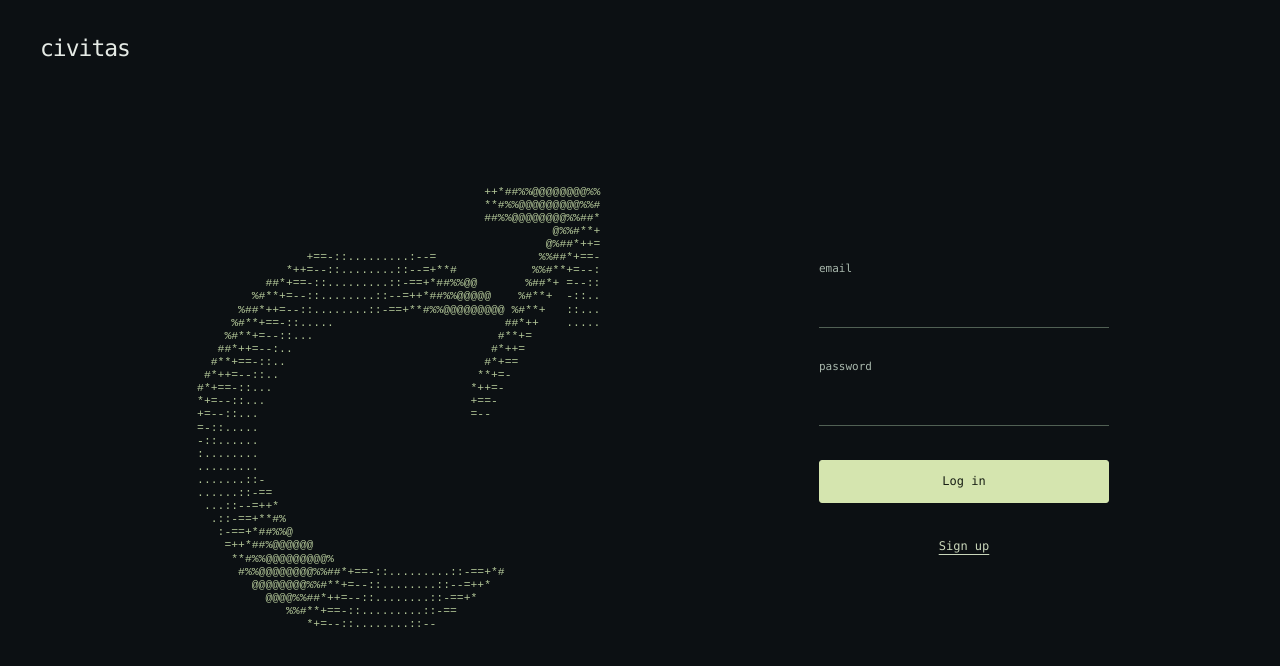
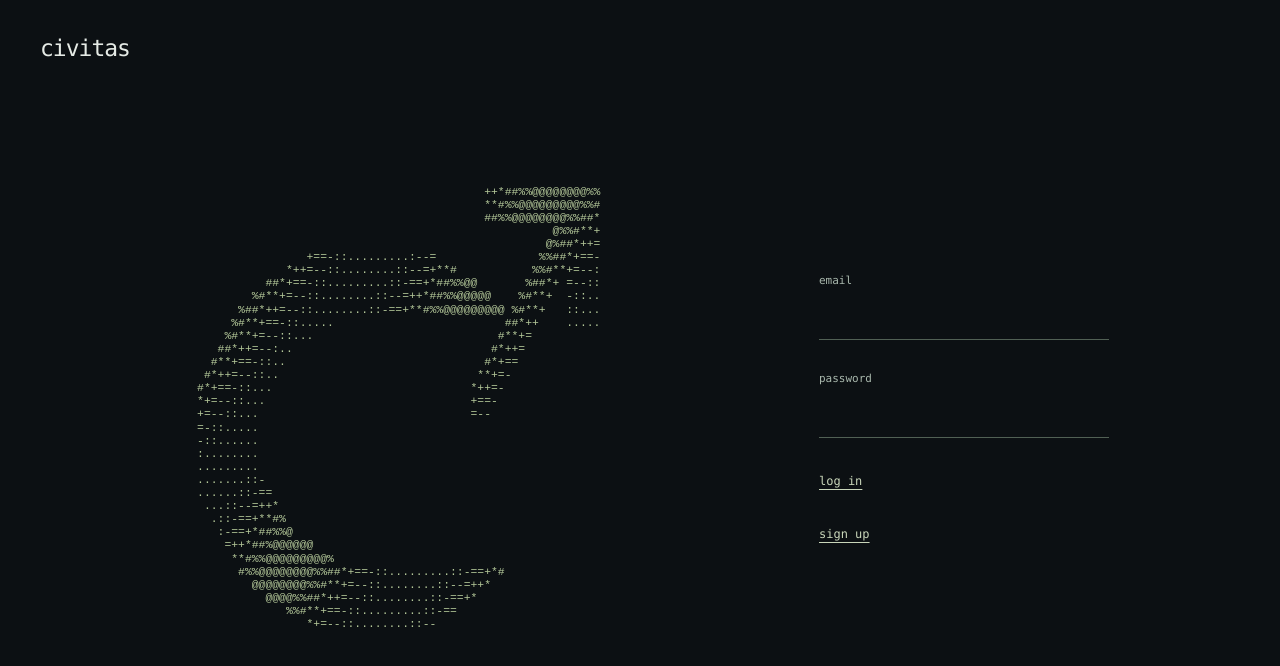
Before and after one commit to andyjyzhang/civitas, a Next.js app in the folder apps/web/: page / in a window 1280 px wide. Shown: the top 666 px of the page. Built offline with nearby package versions, Linux system fonts and the light colour scheme.

Commit message:
style(web): remove logo border and simplify auth links

```diff
--- a/apps/web/app/globals.css
+++ b/apps/web/app/globals.css
@@ -26,7 +26,7 @@ h3 { font-weight: 500; }
 .sidebar { width: 238px; padding: 34px 22px 26px; position: fixed; inset: 0 auto 0 0; background: #101619; border-right: 1px solid var(--line); display: flex; flex-direction: column; }
 .brand { display: inline-flex; align-items: center; font-size: 25px; font-weight: 500; letter-spacing: -1px; }
 .brand-dot { color: var(--lime); }
-.mark { width: 32px; height: 32px; border: 1px solid #617453; color: var(--lime); margin-right: 10px; display: grid; place-items: center; position: relative; font-size: 25px; }
+.mark { width: 32px; height: 32px; border: 0; color: var(--lime); margin-right: 10px; display: grid; place-items: center; position: relative; font-size: 25px; }
 .mark span { position: absolute; font-size: 14px; right: 0; top: -5px; }
 .sidebar-caption { font-size: 10px; color: #8d9d91; margin-top: 12px; }
 .nav-active { display: flex; gap: 10px; align-items: center; border: 1px solid #3c4d3c; color: #d5e5af; padding: 12px; margin-top: 45px; background: #1c271f; font-size: 11px; }
--- a/apps/web/app/landing-login.tsx
+++ b/apps/web/app/landing-login.tsx
@@ -31,7 +31,7 @@ export default function LandingLogin() {
     <label htmlFor="login-email">email<input id="login-email" name="email" type="email" autoComplete="username" maxLength={254} required disabled={busy}/></label>
     <label htmlFor="login-password">password<input id="login-password" name="password" type="password" autoComplete={signup ? 'new-password' : 'current-password'} minLength={signup ? 12 : undefined} placeholder={signup ? '12+ characters' : undefined} maxLength={128} required disabled={busy}/></label>
     {error && <p className="login-error" role="alert">{error}</p>}
-    <button className="primary" disabled={busy}>{busy ? (signup ? 'Creating account…' : 'Logging in…') : (signup ? 'Create account' : 'Log in')}</button>
-    <button className="auth-toggle" type="button" disabled={busy} onClick={() => { setSignup(value => !value); setError(''); }}>{signup ? 'Log in' : 'Sign up'}</button>
+    <button className="auth-submit" disabled={busy}>{busy ? (signup ? 'creating account…' : 'logging in…') : (signup ? 'sign up' : 'log in')}</button>
+    <button className="auth-toggle" type="button" disabled={busy} onClick={() => { setSignup(value => !value); setError(''); }}>{signup ? 'log in' : 'sign up'}</button>
   </form>;
 }
--- a/apps/web/app/landing.css
+++ b/apps/web/app/landing.css
@@ -14,4 +14,4 @@
 @media(max-width:900px) { .landing-main { gap: 40px; grid-template-columns: minmax(0, 1.4fr) minmax(210px, 1fr); } }
 @media(max-width:600px) { .landing-nav { padding: 22px 24px; } .landing-wordmark { font-size: 21px; } .landing-main { grid-template-columns: 1fr; gap: 35px; padding: 10px 24px 50px; } .ascii-logo { max-width: 350px; } .ascii-logo pre { font-size: clamp(5px, 1.25vw, 7.6px); } .landing-login-form input { font-size: 16px; } }
 
-.auth-toggle { border: 0; background: transparent; color: #c9d6ba; font-size: 12px; padding: 0; justify-self: center; text-decoration: underline; text-underline-offset: 4px; }
+.auth-submit,.auth-toggle { border: 0; background: transparent; color: #c9d6ba; font-size: 12px; padding: 0; justify-self: start; text-align: left; text-decoration: underline; text-underline-offset: 4px; }
```
Also changed, not shown: 1 other file (tests, documents, lock files or other folders).
